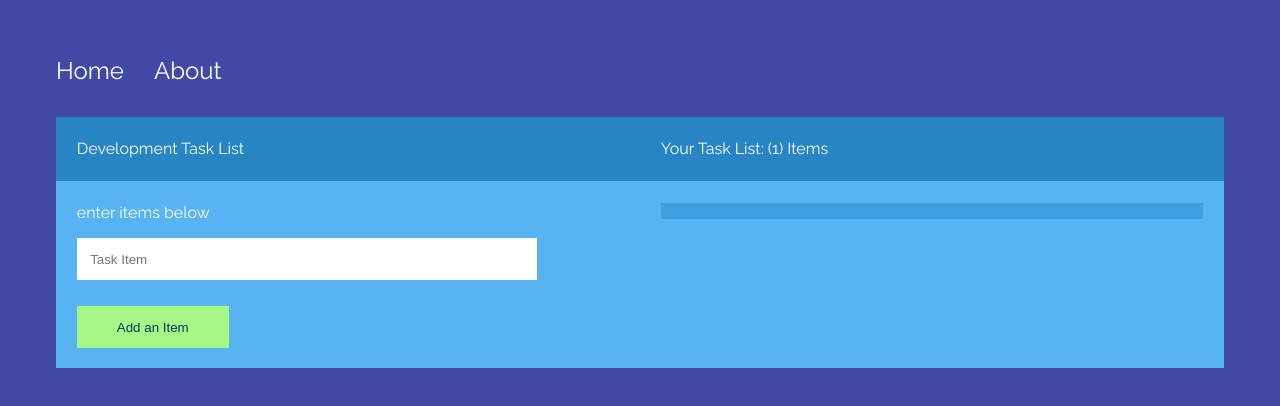
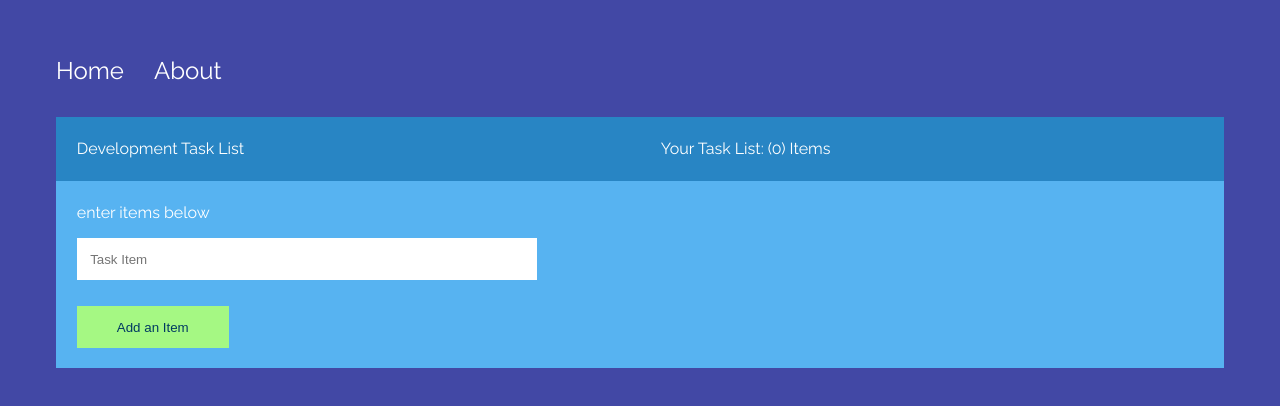
Before and after one commit to Jamanya/Angular5Demo, an Angular app: page / in a window 1280 px wide. Shown: the top 406 px of the page. Built offline with nearby package versions, Linux system fonts and the light colour scheme.

Commit message:
service updates

```diff
--- a/src/app/data.service.ts
+++ b/src/app/data.service.ts
@@ -7,7 +7,7 @@ import { BehaviorSubject } from 'rxjs/BehaviorSubject';
 
 export class DataService {
 
-  private goals = new BehaviorSubject<any>(['']);
+  private goals = new BehaviorSubject<any>([]);
   goal = this.goals.asObservable();
 
 
```
